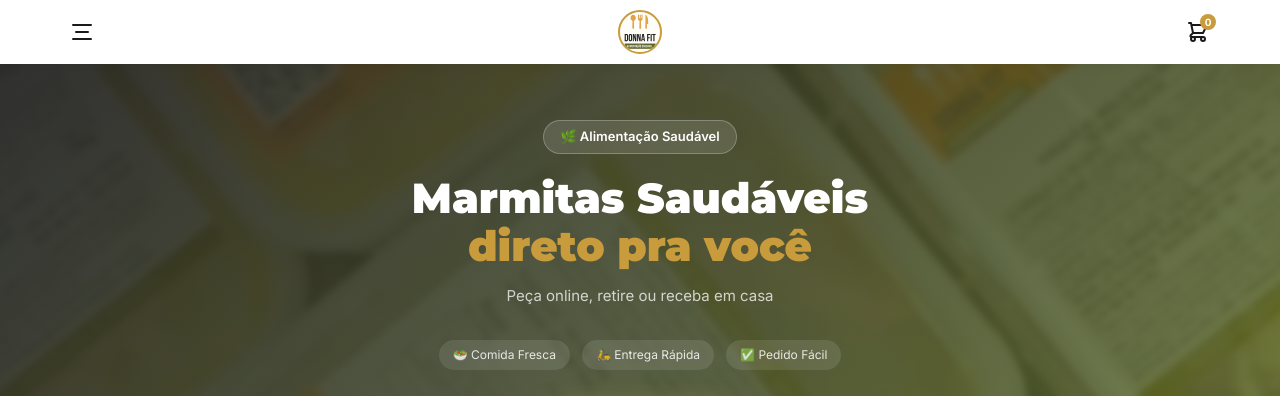
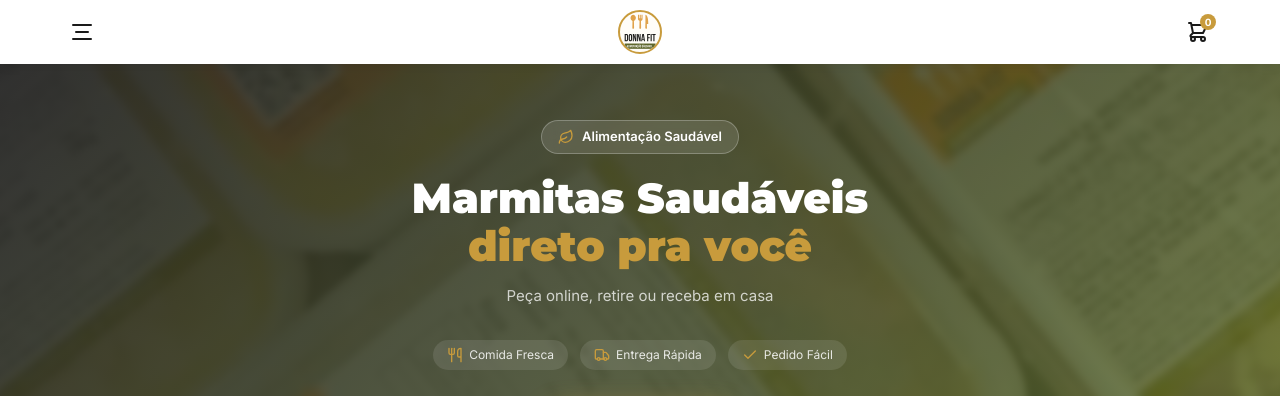
Before and after one commit to Donnafit/donnafit, a Next.js app: page / in a window 1280 px wide. Shown: the top 396 px of the page. Built offline with nearby package versions, Linux system fonts and the light colour scheme; no server answers; the database is empty.

Commit message:
fix: replace emojis with Lucide icons in HeroSection and carrinho

```diff
--- a/src/app/carrinho/page.tsx
+++ b/src/app/carrinho/page.tsx
@@ -3,6 +3,7 @@ import Link from 'next/link'
 import { useRouter } from 'next/navigation'
 import { useCart } from '@/hooks/useCart'
 import { formatCurrency } from '@/lib/utils'
+import { ShoppingBag } from 'lucide-react'
 
 export default function CarrinhoPage() {
   const { items, total, count, updateQuantity, removeItem } = useCart()
@@ -51,7 +52,9 @@ export default function CarrinhoPage() {
         {/* Carrinho vazio */}
         {qty === 0 && (
           <div style={{ textAlign: 'center', padding: '80px 20px' }}>
-            <div style={{ fontSize: 56, marginBottom: 16 }}>🛒</div>
+            <div style={{ display: 'flex', justifyContent: 'center', marginBottom: 16 }}>
+              <ShoppingBag size={56} style={{ color: '#C89B3C' }} />
+            </div>
             <h2 style={{ fontFamily: 'var(--font-montserrat, Montserrat)', fontWeight: 800, fontSize: 20, color: '#1A1A1A', marginBottom: 10 }}>
               Carrinho vazio
             </h2>
--- a/src/components/catalog/HeroSection.tsx
+++ b/src/components/catalog/HeroSection.tsx
@@ -1,3 +1,5 @@
+import { Leaf, Utensils, Truck, Check } from "lucide-react"
+
 export default function HeroSection() {
   return (
     <section
@@ -39,7 +41,7 @@ export default function HeroSection() {
           marginBottom: 20,
           backdropFilter: 'blur(8px)',
         }}>
-          🌿 Alimentação Saudável
+          <Leaf className="h-4 w-4 text-[#C89B3C]" /> Alimentação Saudável
         </div>
 
         <h1 style={{
@@ -70,9 +72,9 @@ export default function HeroSection() {
           flexWrap: 'wrap', marginBottom: 28,
         }}>
           {[
-            { icon: '🥗', label: 'Comida Fresca' },
-            { icon: '🛵', label: 'Entrega Rápida' },
-            { icon: '✅', label: 'Pedido Fácil' },
+            { icon: <Utensils className="h-4 w-4 text-[#C89B3C]" />, label: 'Comida Fresca' },
+            { icon: <Truck className="h-4 w-4 text-[#C89B3C]" />, label: 'Entrega Rápida' },
+            { icon: <Check className="h-4 w-4 text-[#C89B3C]" />, label: 'Pedido Fácil' },
           ].map(f => (
             <div key={f.label} style={{
               background: 'rgba(255,255,255,0.1)', borderRadius: 100,
```
